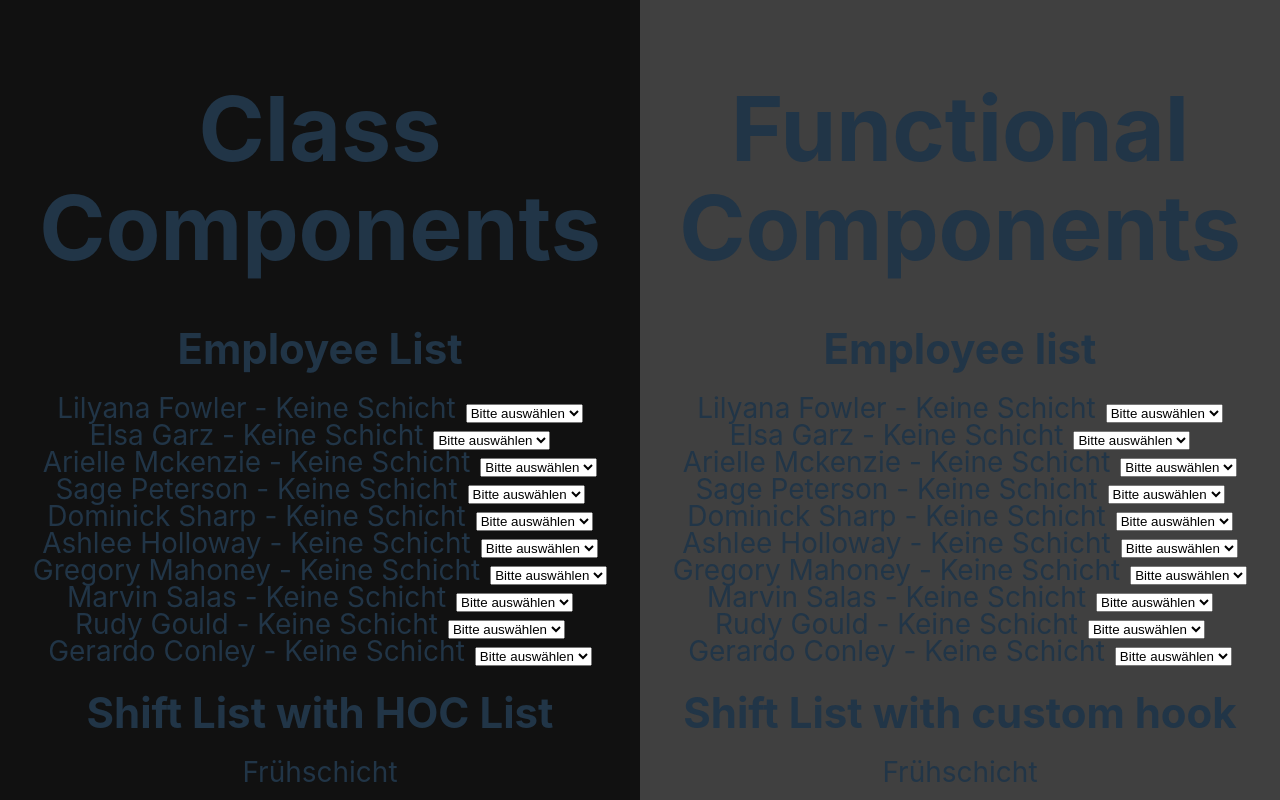
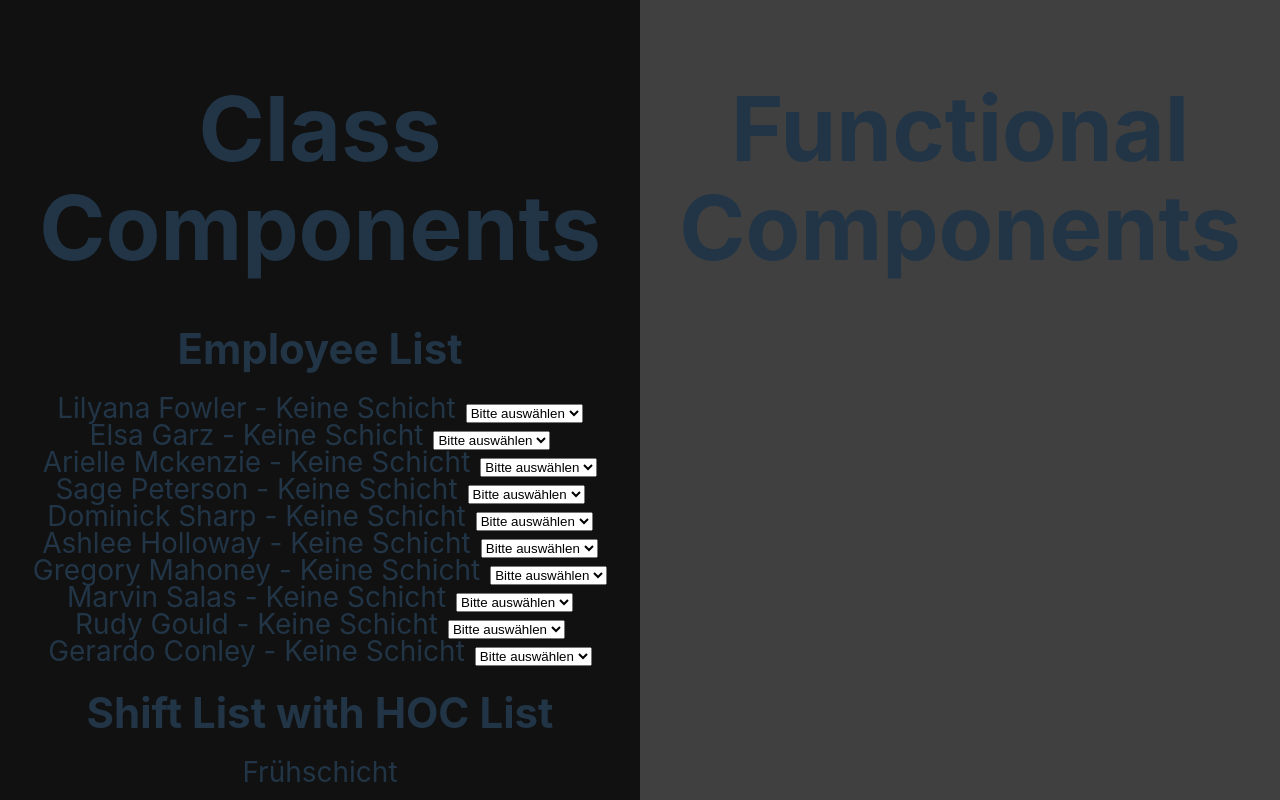
Before and after one commit to AlexDelPab/basta-2022-react-sample-project, a React (Vite) app: page / in a window 1280 px wide. Built offline with nearby package versions, Linux system fonts and the light colour scheme.

Commit message:
use branch as entry point for basta

```diff
--- a/src/App.tsx
+++ b/src/App.tsx
@@ -20,8 +20,6 @@ class App extends Component<{}, {}> {
         </div>
         <div className="split right">
           <h1>Functional Components</h1>
-          <EmployeeListFC />
-          <ShiftListFC />
         </div>
       </div>
     );
--- a/src/functionalComponents/EmployeeList.tsx
+++ b/src/functionalComponents/EmployeeList.tsx
@@ -1,55 +1,5 @@
-import { ChangeEvent, useEffect, useRef, useState } from "react";
-import LoadingSpinner from "../LoadingSpinner";
-import { EmployeeStore } from "../services/EmployeeStore";
-import { ShiftStore } from "../services/ShiftStore";
-import { IEmployee, IShift } from "../types";
-
-
+import { ChangeEvent, useEffect, useRef, useState } from 'react';
+import LoadingSpinner from '../LoadingSpinner';
 export default function EmployeeListFC() {
-    const [isLoading, setIsLoading] = useState(true);
-    const [employees, setEmployees] = useState<IEmployee[]>([]);
-    const [shifts, setShifts] = useState<IShift[]>([]);
-    const employeeStoreRef = useRef(new EmployeeStore());
-    const shiftStoreRef = useRef(new ShiftStore());
-
-    useEffect(() => {
-        (async () => {
-            await employeeStoreRef.current.loadAll();
-            await shiftStoreRef.current.loadAll();
-            setEmployees(employeeStoreRef.current.elements);
-            setShifts(shiftStoreRef.current.elements);
-            setIsLoading(false);
-        })();
-    }, [])
-
-    async function handleChange(event: ChangeEvent<any>, employee: IEmployee) {
-        const shiftId = +event.target.value;
-        const shift = shifts.find(s => s.id === shiftId);
-
-        if (shift) {
-            await employeeStoreRef.current.assignShift(employee, shift)
-            setEmployees(employeeStoreRef.current.elements);
-        }
-    }
-
-    if (isLoading) {
-        return <LoadingSpinner />;
-    }
-
-    return (
-        <>
-            <h2>Employee list</ h2>
-            {employees.map((employee: IEmployee) => (
-                <div key={`employee-list-${employee.id}`}>
-                <span style={{ marginRight: "10px" }}>{employee.firstName} {employee.lastName} - {employee.shift?.name ?? 'Keine Schicht'}</span>
-                <select value={employee.shift?.id} onChange={(e) => handleChange(e, employee)}>
-                    <option value="">Bitte auswählen</option>
-                    {shifts.map((shift: IShift) => (
-                        <option key={`select-shift-option-${shift.id}`} value={shift.id}>{shift.name}</option>
-                    ))}
-                </select>
-            </div>
-            ))}
-            </>
-    );
+  return null;
 }
```
